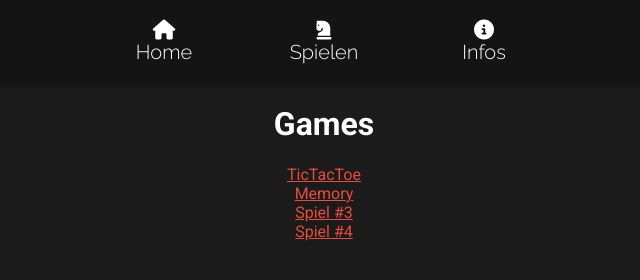
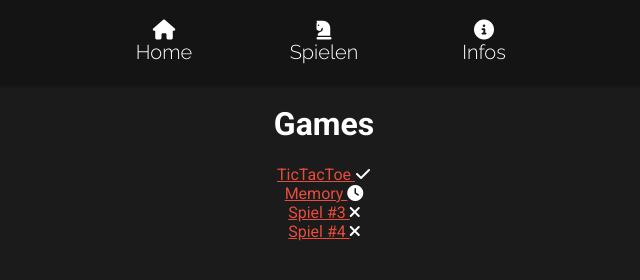
Before and after one commit to mbplabst/PsemGames, a plain HTML site: page games.html in a window 1280 px wide. Shown: the whole page, without its empty margins (316-956 px from the left). Drawn offline with Linux system fonts and the light colour scheme.

Commit message:
Update games.html

```diff
--- a/games.html
+++ b/games.html
@@ -48,10 +48,10 @@
 
     <main class="header">
         <h1>Games</h1>
-        <a href="games/tic-tac-toe.html">TicTacToe</a></br>
-        <a href="#">Memory</a></br>
-        <a href="#">Spiel #3</a></br>
-        <a href="#">Spiel #4</a>
+        <a href="games/tic-tac-toe.html">TicTacToe </a><i class="fa-solid fa-check"></i></br>
+        <a href="#">Memory </a><i class="fa-solid fa-clock"></i></br>
+        <a href="#">Spiel #3 </a><i class="fa-solid fa-xmark"></i></br>
+        <a href="#">Spiel #4 </a><i class="fa-solid fa-xmark"></i>
 
     </main>
 
```
